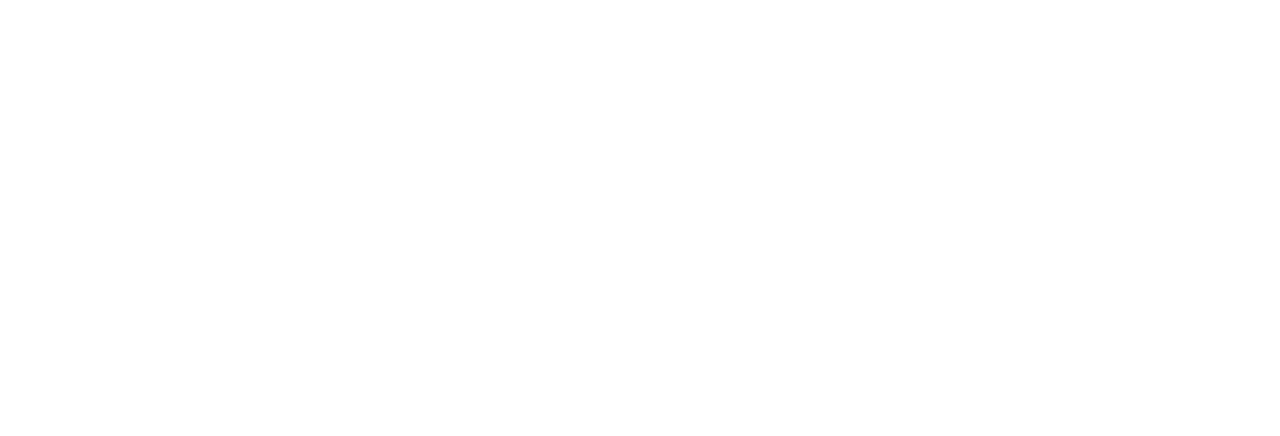
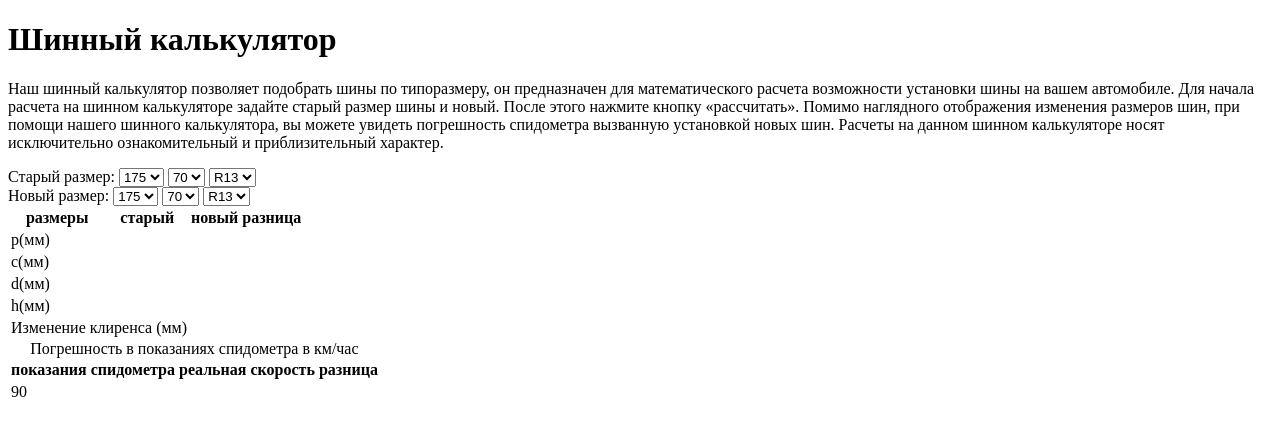
Before and after one commit to tebidima/FindingNemo, a plain HTML site: page index.html in a window 1280 px wide. Drawn offline with Linux system fonts and the light colour scheme.

Commit message:
Сделал основную разметку-скелет

```diff
--- a/index.html
+++ b/index.html
@@ -1,10 +1,105 @@
 <!DOCTYPE html>
 <html lang="en">
 <head>
-	<meta charset="UTF-8">
-	<title>Document</title>
+  <meta charset="UTF-8">
+  <title>Document</title>
 </head>
 <body>
-
+  <main class="main">
+  <div class="description">
+    <div class="description__logo"></div>
+    <h1 class="description__title">
+      Шинный калькулятор
+    </h1>
+    <div class="description__line"></div>
+    <p class="description__paragraph">
+      Наш шинный калькулятор позволяет подобрать шины по типоразмеру, он предназначен для математического расчета возможности установки шины на вашем автомобиле. Для начала расчета на шинном калькуляторе задайте старый размер шины и новый. После этого нажмите кнопку «рассчитать». Помимо наглядного отображения изменения размеров шин, при помощи нашего шинного калькулятора, вы можете увидеть погрешность спидометра вызванную установкой новых шин. Расчеты на данном шинном калькуляторе носят исключительно ознакомительный и приблизительный характер.
+    </p>
+  </div>
+  <div class="calculator">
+    <div class="size">
+      <label for="">Старый размер:</label>
+      <select name="" id="">
+        <option value="">175</option>
+      </select>
+      <select name="" id="">
+        <option value="">70</option>
+      </select>
+      <select name="" id="">
+        <option value="">R13</option>
+      </select><br>
+      <label for="">Новый размер:</label>
+      <select name="" id="">
+        <option value="">175</option>
+      </select>
+      <select name="" id="">
+        <option value="">70</option>
+      </select>
+      <select name="" id="">
+        <option value="">R13</option>
+      </select>
+    </div>
+    <div class="table-size">
+      <table>
+      <tbody>
+        <tr>
+          <th>размеры</th>
+          <th>старый</th>
+          <th>новый</th>
+          <th>разница</th>
+        </tr>
+        <tr>
+          <td>p(мм)</td>
+          <td></td>
+          <td></td>
+          <td></td>
+        </tr>
+        <tr>
+          <td>c(мм)</td>
+          <td></td>
+          <td></td>
+          <td></td>
+        </tr>
+        <tr>
+          <td>d(мм)</td>
+          <td></td>
+          <td></td>
+          <td></td>
+        </tr>
+        <tr>
+          <td>h(мм)</td>
+          <td></td>
+          <td></td>
+          <td></td>
+        </tr>
+        <tr>
+          <td colspan="2">Изменение клиренса (мм)</td>
+          <td></td>
+          <td></td>
+        </tr>
+        </tbody>
+      </table>
+    </div>
+    <div class="table-error">
+      <table>
+       <caption>
+          Погрешность в показаниях спидометра в км/час
+        </caption>
+        <tbody>
+        <tr>
+          <th>показания спидометра</th>
+          <th>реальная скорость</th>
+          <th>разница</th>
+        </tr>
+        <tr>
+          <td>90</td>
+          <td></td>
+          <td></td>
+        </tr>
+        </tbody>
+      </table>
+    </div>
+    </div>
+  </main>
 </body>
 </html>
```
